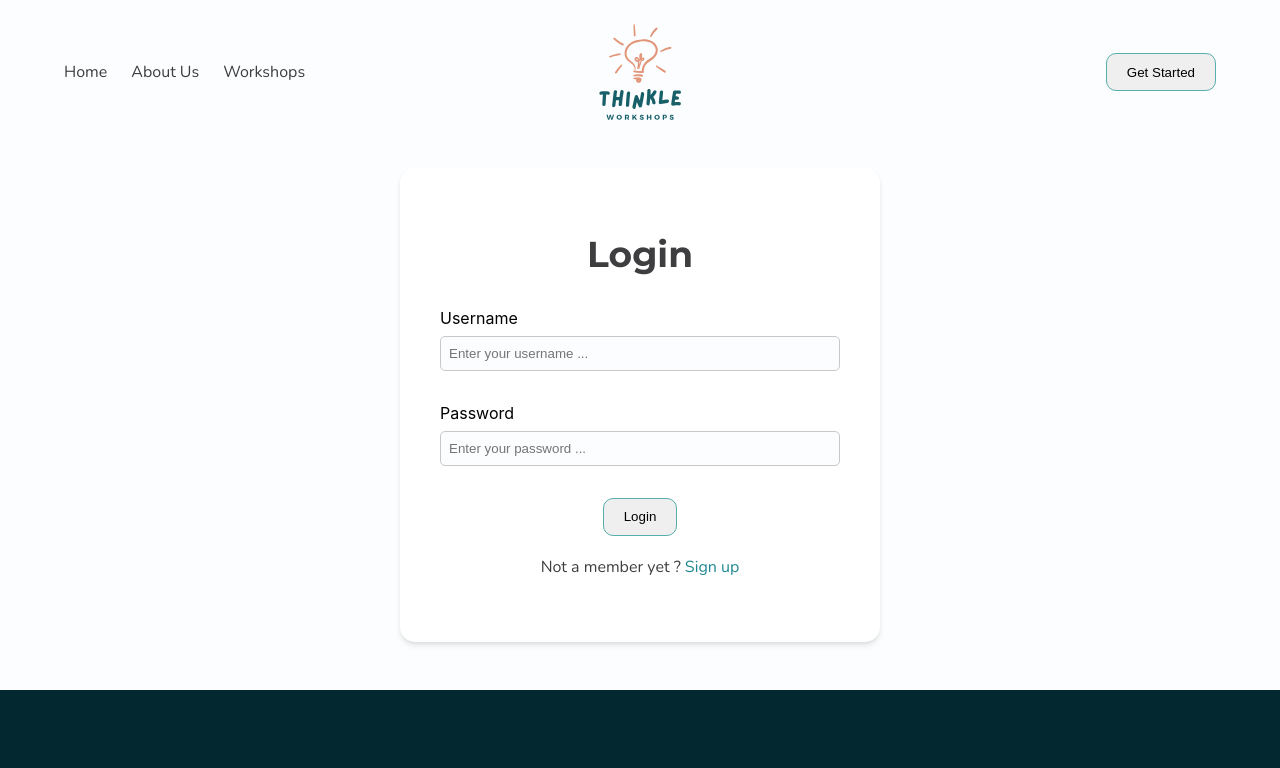
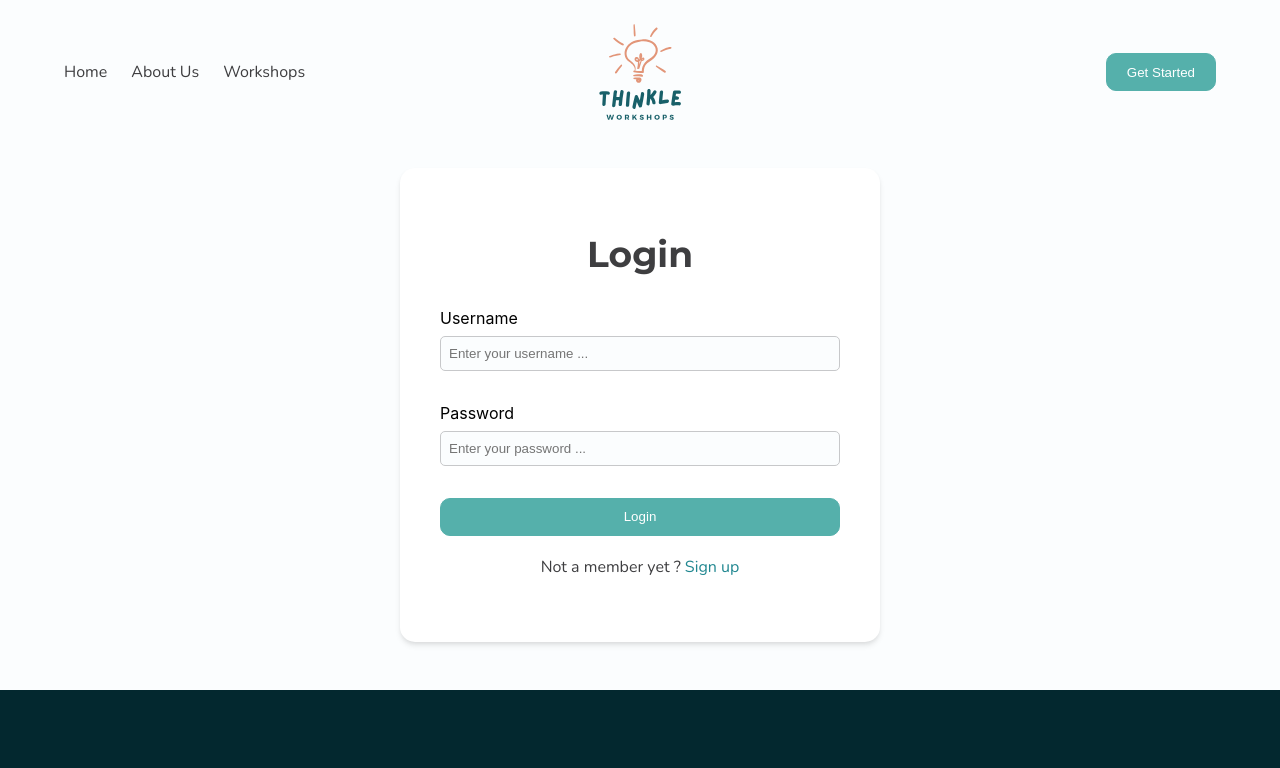
Before and after one commit to SheCodesAus/she-codes-group-project-frontend-fullstack-pancake, a React (Create React App) app: page /get-started in a window 1280 px wide. Shown: the top 768 px of the page. Built offline with nearby package versions, Linux system fonts and the light colour scheme.

Commit message:
Update `button` className from `primary` to `button-primary`

```diff
--- a/src/components/common/Nav/AuthenticatedMenuItems.jsx
+++ b/src/components/common/Nav/AuthenticatedMenuItems.jsx
@@ -19,10 +19,10 @@ export default function AuthenticatedMenuItems({ navUsername, userId }) {
       </Link>
       <div className="dynamic_menu_butons">
         <Link to="/create-workshop">
-          <button className="primary">Create Workshop</button>
+          <button className="button-primary">Create Workshop</button>
         </Link>
         <button
-          className="secondary"
+          className="button-secondary"
           onClick={() => {
             localStorage.clear();
             navigate("/");
--- a/src/components/common/Nav/index.jsx
+++ b/src/components/common/Nav/index.jsx
@@ -36,7 +36,7 @@ export default function Nav() {
           {!loginStatus ? (
             <div className="dynamic_menu_items">
               <Link to="/get-started">
-                <button className="primary">Get Started</button>
+                <button className="button-primary">Get Started</button>
               </Link>
             </div>
           ) : (
--- a/src/components/common/TwoColumn/index.jsx
+++ b/src/components/common/TwoColumn/index.jsx
@@ -18,7 +18,7 @@ export default function TwoColumn({
         <h2>{heading}</h2>
         <p>{paragraph}</p>
         <Link to={link}>
-          <button className="primary">{button}</button>
+          <button className="button-primary">{button}</button>
         </Link>
       </div>
       <div className="columnImage">
--- a/src/components/modules/AllWorkshops/SearchBar/index.jsx
+++ b/src/components/modules/AllWorkshops/SearchBar/index.jsx
@@ -39,7 +39,7 @@ export default function SearchBar({ data, setFilteredData }) {
         }}
       />
       <button
-        className="primary"
+        className="button-primary"
         onClick={() => {
           setSearchTermToEnter(searchTerm);
         }}
--- a/src/components/modules/GetStarted/LoginForm/index.jsx
+++ b/src/components/modules/GetStarted/LoginForm/index.jsx
@@ -76,7 +76,7 @@ export default function LoginForm({ setSubmitMessage, setSubmitSuccess }) {
           />
         );
       })}
-      <button type="submit" className="primary full">
+      <button type="submit" className="button-primary full">
         Login
       </button>
       {loading && <Loading />}
--- a/src/components/modules/GetStarted/SignUpForm/index.jsx
+++ b/src/components/modules/GetStarted/SignUpForm/index.jsx
@@ -83,7 +83,7 @@ export default function SignUpForm({
           />
         );
       })}
-      <button type="submit" className="primary full">
+      <button type="submit" className="button-primary full">
         Sign up
       </button>
       {loading && <Loading />}
--- a/src/index.css
+++ b/src/index.css
@@ -131,16 +131,16 @@ button:hover {
   box-shadow: var(--shadow-3);
 }
 
-button .primary {
+.button-primary {
   background-color: var(--primary-300);
   color: #fff;
 }
 
-button .secondary {
+.button-secondary {
   background-color: #fff;
   color: var(--primary-300);
 }
 
-button .full {
+.full {
   width: 100%;
 }
```
